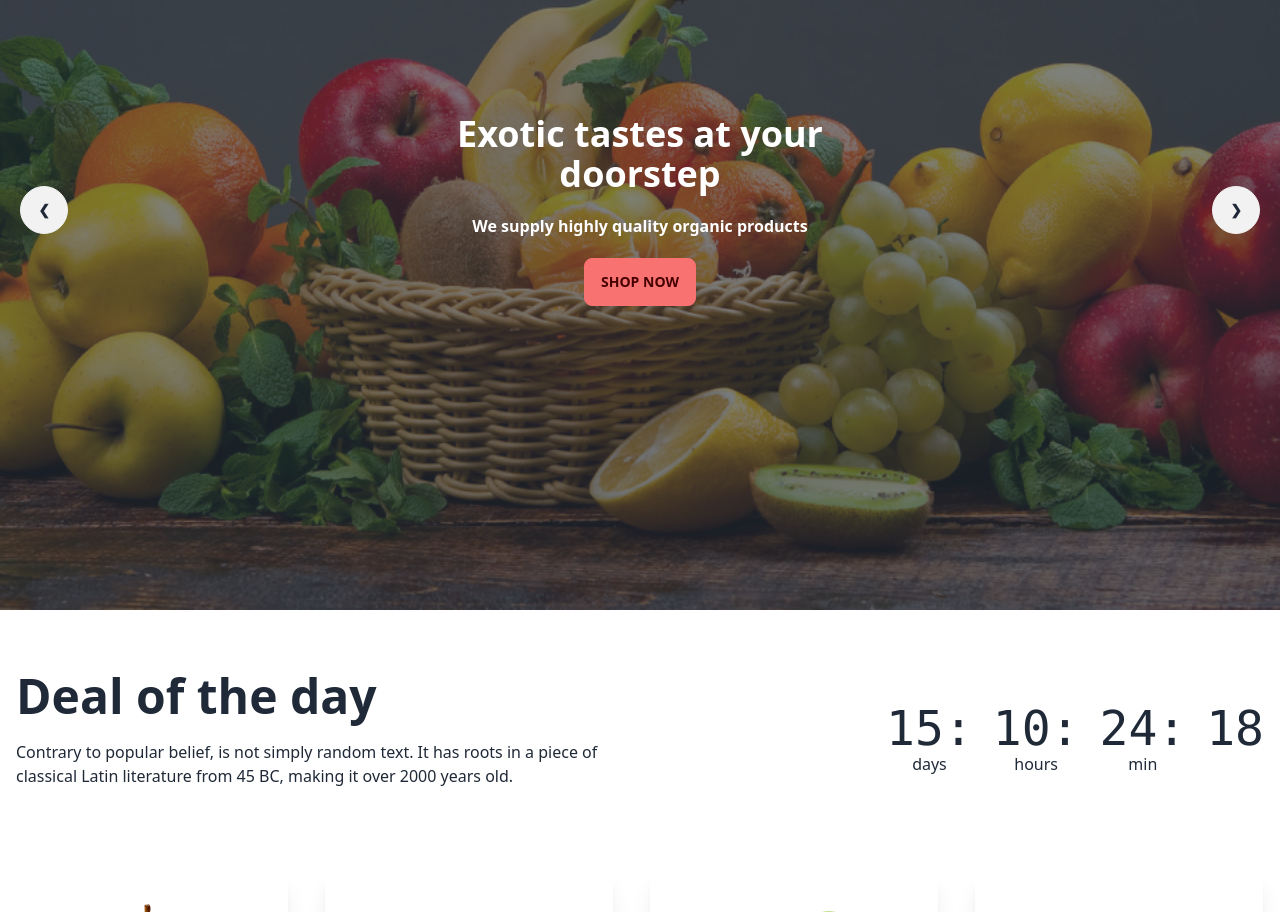
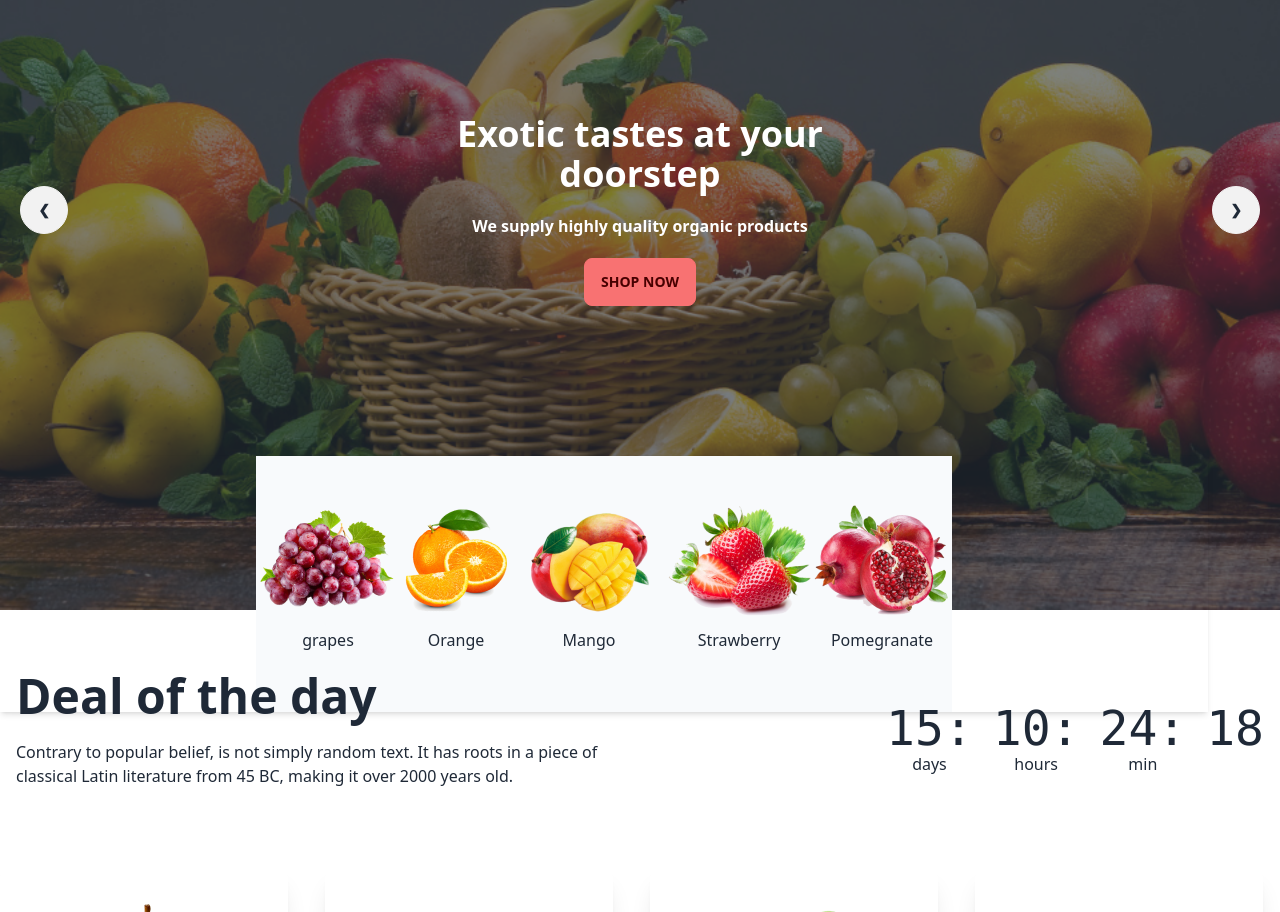
Before and after one commit to msi-saif/new-file, a plain HTML site: page index.html in a window 1280 px wide. Shown: the part 350-1262 px from the top of the page. Drawn offline with nearby package versions, Linux system fonts and the light colour scheme; grey boxes are pictures that could not be loaded.

Commit message:
added photo

```diff
--- a/index.html
+++ b/index.html
@@ -136,6 +136,34 @@
                 </div>
             </div>
         </div>
+
+        <section class="absolute -mt-40 shadow-md px-64">
+            <div class="bg-slate-50 flex justify-around">
+                <div class="py-12">
+                    <img src="images/fruit1.png" alt="">
+                    <p class="text-center py-3">grapes</p>
+                </div>
+                <div class="py-12">
+                    <img src="images/fruit2.png" alt="">
+                    <p class="text-center py-3">Orange</p>
+                </div>
+                <div class="py-12">
+                    <img src="images/fruit3.png" alt="">
+                    <p class="text-center py-3">Mango</p>
+                </div>
+                <div class="py-12">
+                    <img src="images/fruit4.png" alt="">
+                    <p class="text-center py-3">Strawberry</p>
+                </div>
+                <div class="py-12">
+                    <img src="images/fruit5.png" alt="">
+                    <p class="text-center py-3">Pomegranate</p>
+                </div>
+            </div>
+        </section>
+
+
+
     </header>
 
     <main class="container mx-auto">
```
Lines whose indentation alone changed are shown as unchanged.
